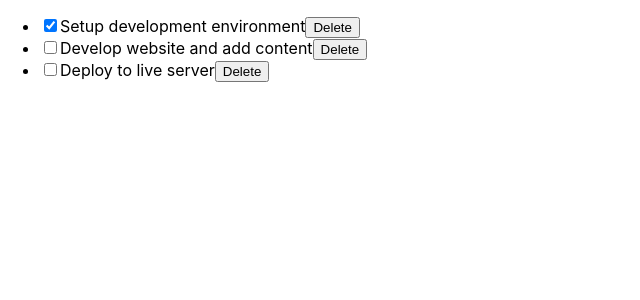
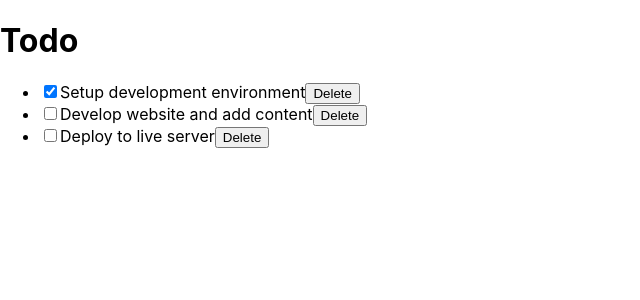
Before and after one commit to peterdgreat/react-todo-app, a React (Create React App) app: page / in a window 1280 px wide. Shown: the top 300 px of the page, without its empty margins (0-640 px from the left). Built offline with nearby package versions, Linux system fonts and the light colour scheme.

Commit message:
Header Component added

```diff
--- a/src/App.js
+++ b/src/App.js
@@ -1,8 +1,13 @@
 import React from 'react';
 import TodoContainer from './components/TodoContainer';
+import Header from './components/Header';
 
 export default function App() {
   return (
-    <TodoContainer />
+    <div>
+
+      <Header />
+      <TodoContainer />
+    </div>
   );
 }
--- /dev/null
+++ b/src/components/Header.js
@@ -0,0 +1,9 @@
+import React from 'react';
+
+export default function Header() {
+  return (
+    <div>
+      <h1> Todo</h1>
+    </div>
+  );
+}
```
Also changed, not shown: src/components/InputTodo.js (added, +11 -0 lines).
